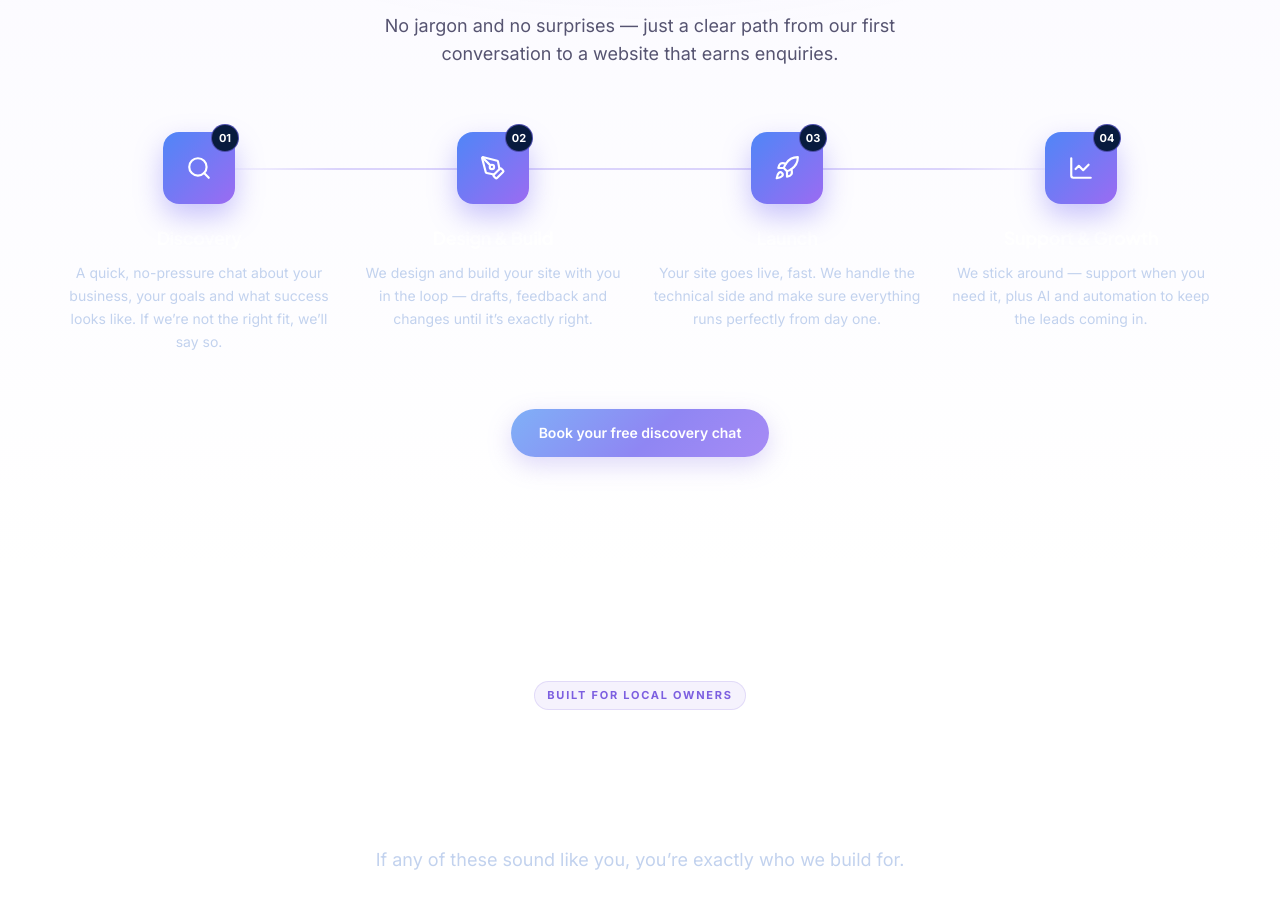
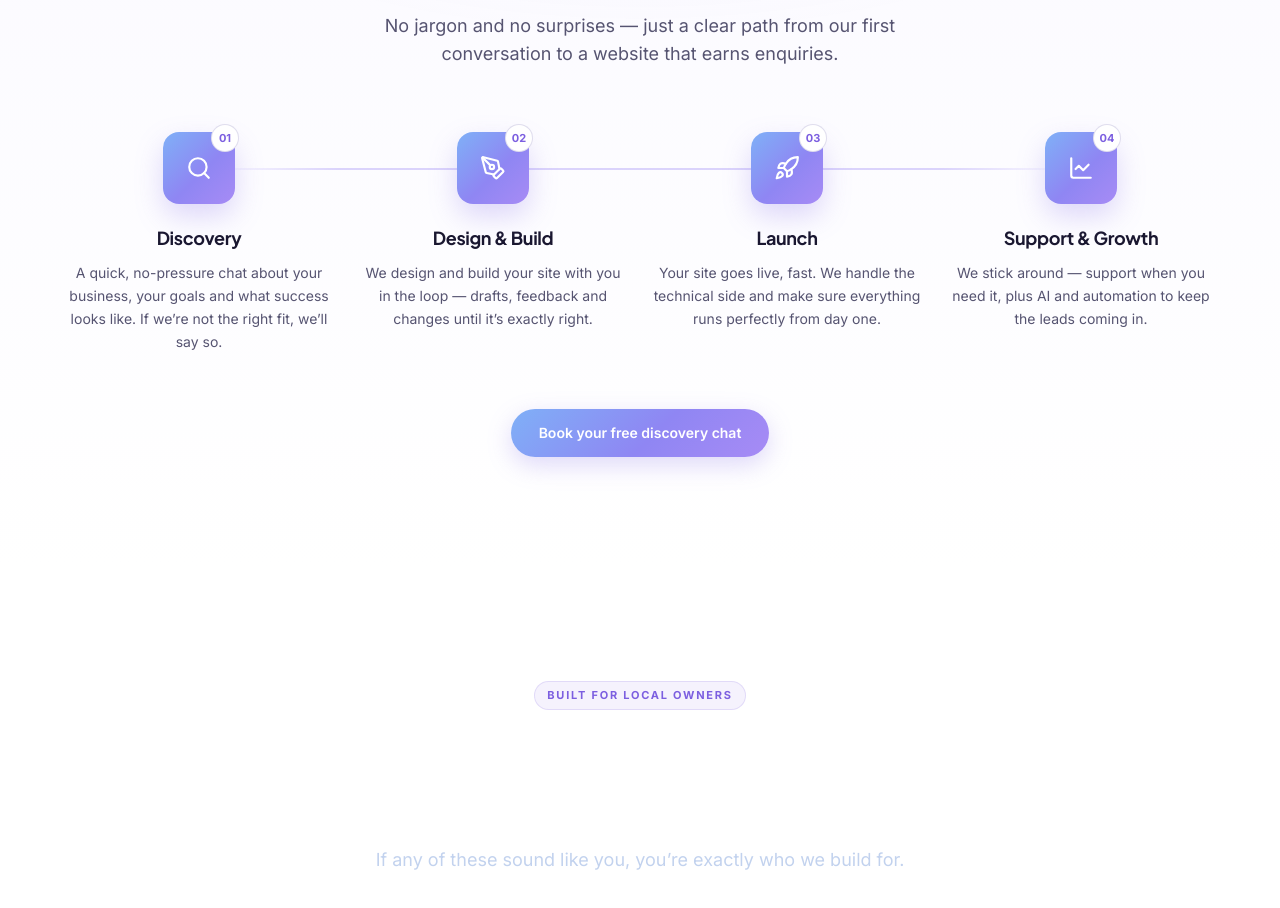
Before and after one commit to zachcolvillez-stack/bluepeek-website, a Next.js app: page / in a window 1280 px wide. Shown: the part 5195-6103 px from the top of the page. Built offline with nearby package versions, Linux system fonts and the light colour scheme.

Commit message:
auto-save: HowItWorks.jsx

```diff
--- a/components/HowItWorks.jsx
+++ b/components/HowItWorks.jsx
@@ -38,17 +38,17 @@ export default function HowItWorks() {
               >
                 <div className="relative inline-flex items-center justify-center mb-5">
                   <div className="rounded-2xl flex items-center justify-center"
-                    style={{ width: '72px', height: '72px', background: 'linear-gradient(135deg, #4f86f7, #9b6bf2)', boxShadow: '0 12px 28px rgba(123,111,245,0.4)' }}>
+                    style={{ width: '72px', height: '72px', background: 'linear-gradient(135deg, #7fb0f7 0%, #8f86f3 55%, #a78bf5 100%)', boxShadow: '0 12px 28px rgba(140,120,235,0.28)' }}>
                     <step.icon size={26} className="text-white" />
                   </div>
                   <span className="absolute -top-2 -right-1 w-7 h-7 rounded-full flex items-center justify-center text-[11px] font-bold"
-                    style={{ background: '#081b3e', color: '#ffffff', border: '1.5px solid rgba(123,111,245,0.6)' }}>
+                    style={{ background: '#ffffff', color: '#7c5fe0', border: '1.5px solid rgba(99,91,168,0.20)' }}>
                     {step.number}
                   </span>
                 </div>
 
-                <h3 className="text-lg font-bold mb-2.5" style={{ color: '#ffffff' }}>{step.title}</h3>
-                <p className="text-sm leading-relaxed" style={{ color: '#c2d2ee' }}>{step.description}</p>
+                <h3 className="text-lg font-bold mb-2.5" style={{ color: '#1a1730' }}>{step.title}</h3>
+                <p className="text-sm leading-relaxed" style={{ color: '#565471' }}>{step.description}</p>
               </motion.div>
             ))}
           </div>
```
